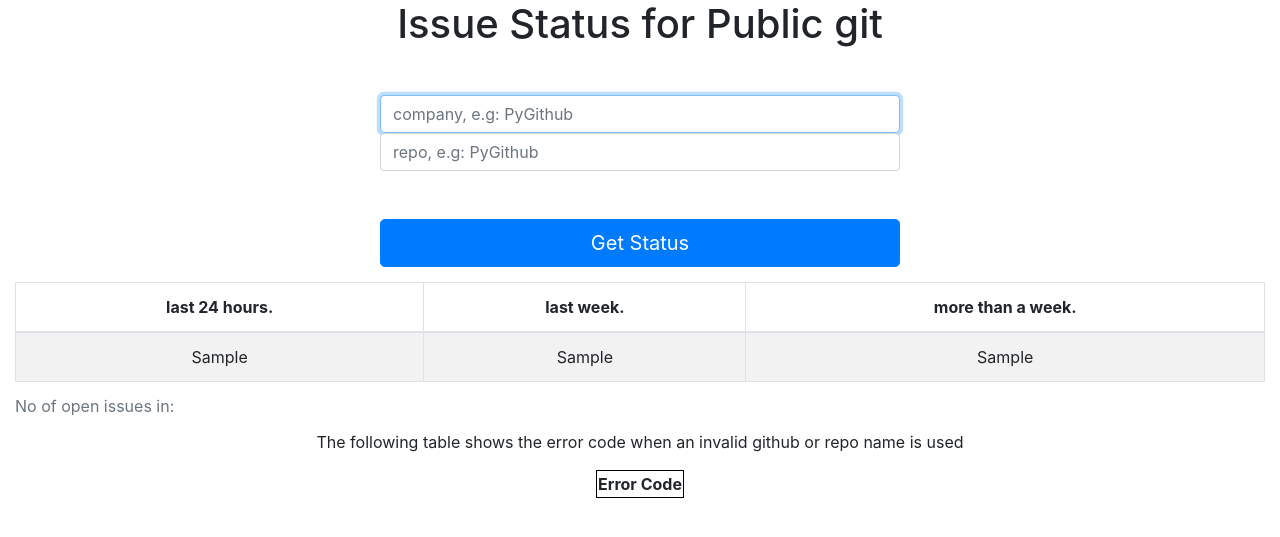
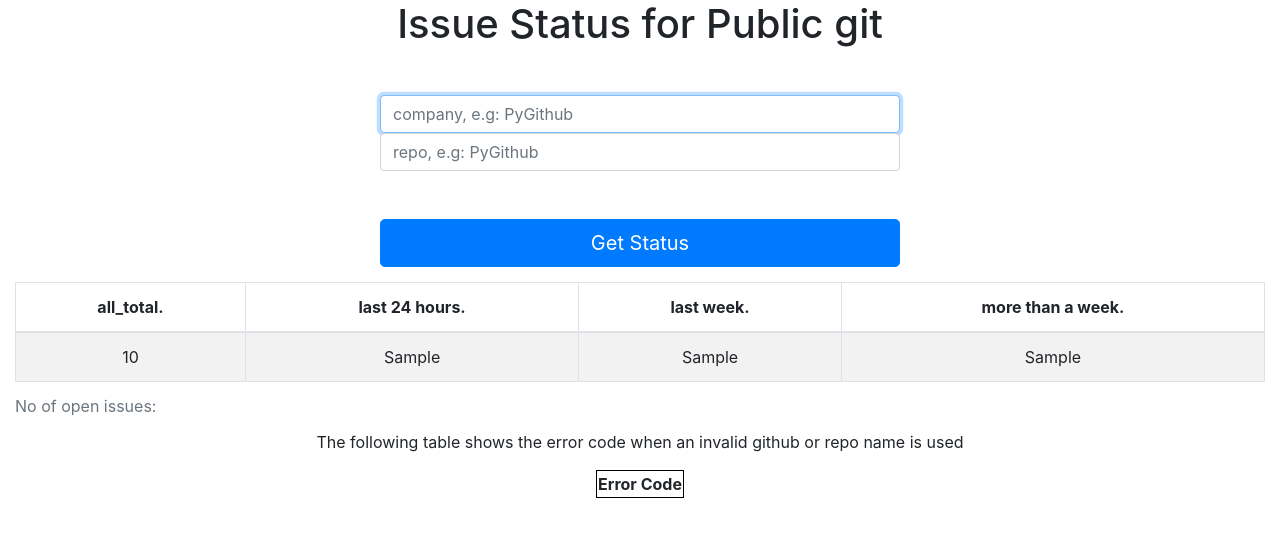
Before and after one commit to pvenka/gitIssue, a Django app: template demapp/templates/demapp/gitIssues.html in a window 1280 px wide. Shown: the top 537 px of the page. Run offline with Django 3.2, Linux system fonts and the light colour scheme; the template is opened without the code that fills it: most values are stand-ins (such as "Sample title", 1, 10 or a date in 2020); lists and menus that the app fills with data are empty; some libraries are stand-ins or nearby versions.

Commit message:
added total issues

```diff
--- a/demapp/templates/demapp/gitIssues.html
+++ b/demapp/templates/demapp/gitIssues.html
@@ -37,9 +37,10 @@
       </div>
       <div class="table-responsive" id ="mydiv1">
           <table class="table table-bordered table-hover table-striped tablesorter" id ="mytab1">
-                <caption> No of open issues in: </cation>
+                <caption> No of open issues: </cation>
 		<thead>
               <tr>
+		<th class="header"> all_total.   <i class="icon-sort"></i></th>
                 <th class="header"> last 24 hours.   <i class="icon-sort"></i></th>
                 <th class="header">  last week.   <i class="icon-sort"></i></th>
                 <th class="header">  more than a week.  <i class="icon-sort"></i></th>
@@ -48,6 +49,7 @@
           <tbody>
           {% for key in data %}
               <tr>
+		  <td>{{ key.all_total }}</td>
                   <td>{{ key.less_than_a_day }}</td>
                   <td>{{ key.less_than_a_week }}</td>
 		  <td>{{ key.more_than_a_week }}</td>
--- a/demapp/views.py
+++ b/demapp/views.py
@@ -68,6 +68,7 @@ def gitIssues(request):
                 	alldict["less_than_a_day"] = ltday
                 	alldict["less_than_a_week"] = ltweek
                 	alldict["more_than_a_week"] = mtweek
+			alldict["all_total"] = ltday+ltweek+mtweek
                 	alldat.append(alldict)
        	      #		return render(request,'demapp/gitIssues.html', {'data':alldat})
 		else:
```
Also changed, not shown: 1 other file.
